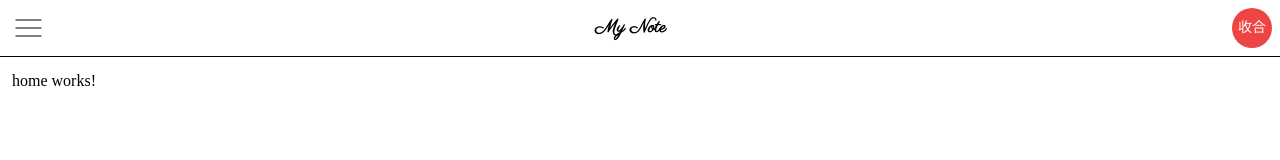
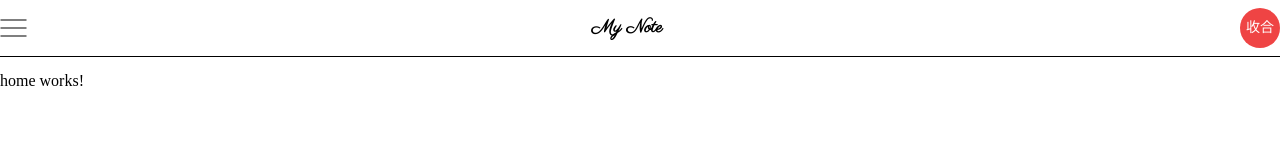
Before and after one commit to AbbyAbby33/tm-note-angular, an Angular app: page /home in a window 1280 px wide. Shown: the top 160 px of the page. Built offline with nearby package versions, Linux system fonts and the light colour scheme.

Commit message:
style: align the edge of header with content

```diff
--- a/src/app/core/layout/header/header.component.html
+++ b/src/app/core/layout/header/header.component.html
@@ -1,5 +1,5 @@
-<div class="p-2 border-b border-black">
-    <div class="container mx-auto flex justify-between items-center">
+<div class="border-b border-black">
+    <div class="py-2 px-3 md:px-0 container mx-auto flex justify-between items-center">
         <div class="menu-icon">
             <div></div>
         </div>
--- a/src/app/core/layout/header/header.component.scss
+++ b/src/app/core/layout/header/header.component.scss
@@ -2,7 +2,7 @@ $menuSpace: 8px;
 
 // menu icon
 .menu-icon {
-    margin-left: 20px;
+    margin-left: 13px;
     transform: rotate(90deg);
 
     div {
--- a/src/app/core/layout/layout.component.html
+++ b/src/app/core/layout/layout.component.html
@@ -1,4 +1,4 @@
 <app-header></app-header>
-<div class="container mx-auto p-3">
+<div class="container mx-auto p-3 md:px-0">
     <router-outlet></router-outlet>
 </div>
```
